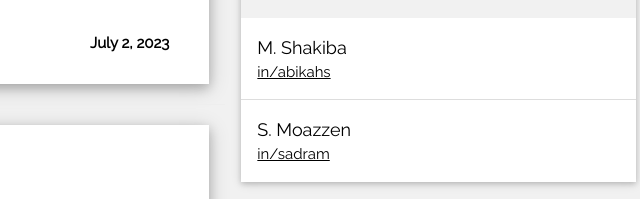
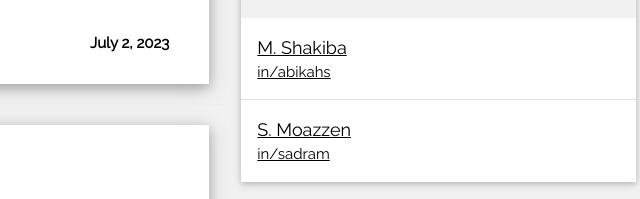
Before and after one commit to mo-shakiba/int-n.info, a plain HTML site: page docs/index.html in a window 1280 px wide. Shown: the part 427-626 px from the top of the page, 628-1268 px from the left. Drawn offline with nearby package versions, Linux system fonts and the light colour scheme.

Commit message:
Update index.html

```diff
--- a/docs/index.html
+++ b/docs/index.html
@@ -94,11 +94,11 @@ and is wrapped around the whole page content, except for the footer in this exam
     </div>
     <ul class="w3-ul w3-hoverable w3-white">
       <li class="w3-padding-16">
-        <span class="w3-large">M. Shakiba</span><br>
+        <span class="w3-large"><a href="https://shakiba.int-n.info" target="_blank">M. Shakiba</a></span><br>
         <span> <a href="https://www.linkedin.com/in/abikahs/" target="_blank">in/abikahs</a></span>
       </li>
       <li class="w3-padding-16">
-        <span class="w3-large">S. Moazzen</span><br>
+        <span class="w3-large"><a href="https://sadra.int-n.info" target="_blank">S. Moazzen</a></span><br>
         <span> <a href="https://www.linkedin.com/in/sadram/" target="_blank">in/sadram</a></span>
     </ul>
   </div>
```
